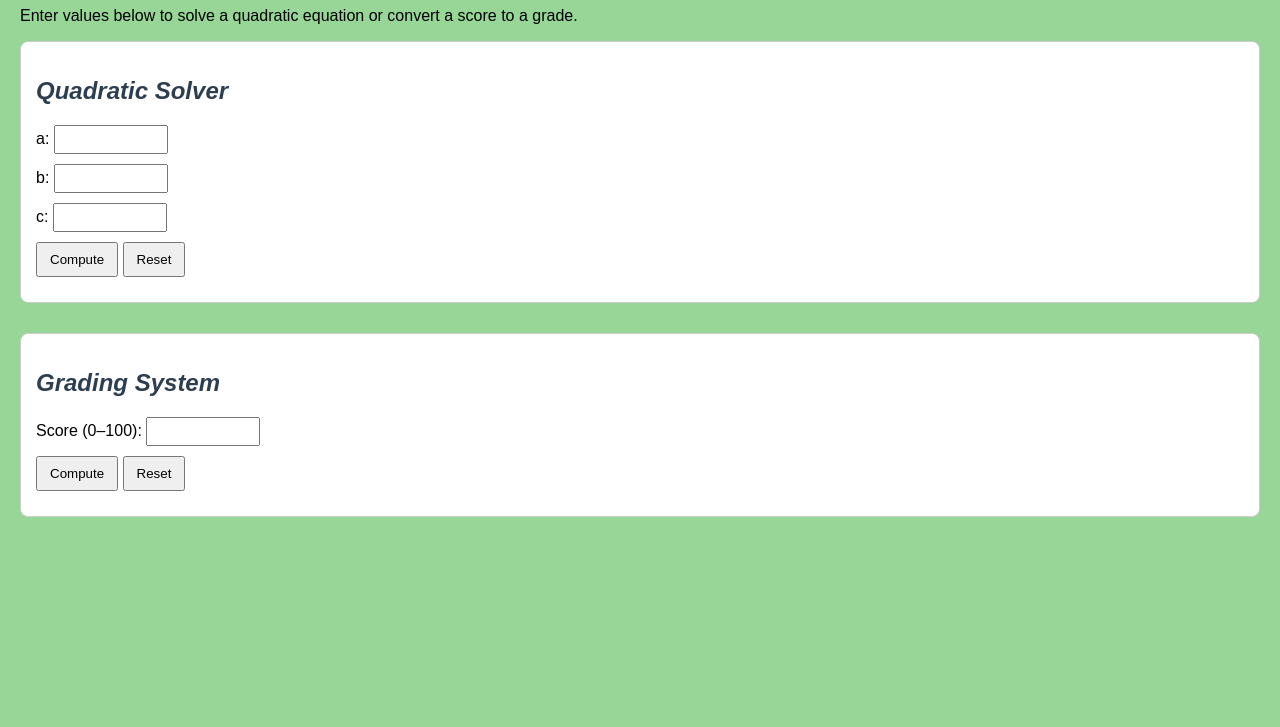
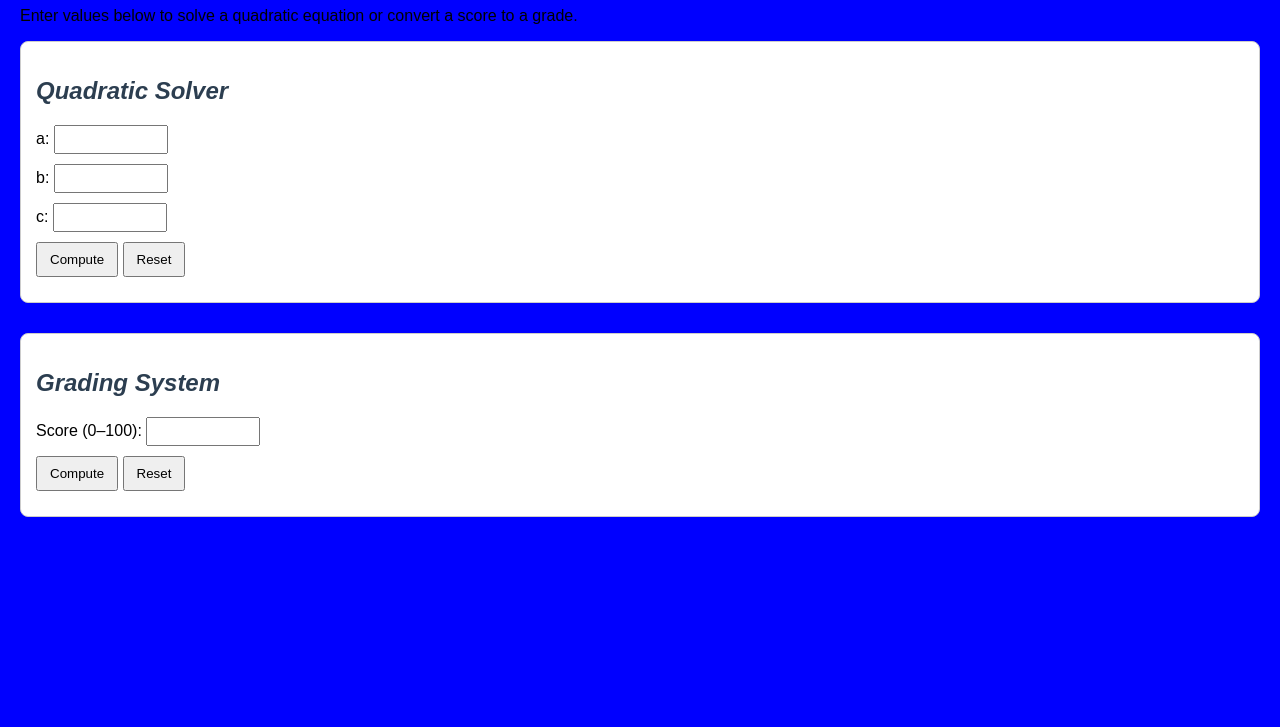
Before and after one commit to KataM1/ICS-Quadratic-Grader--MITI-KATANGA-, a plain HTML site: page index.html in a window 1280 px wide. Shown: the part 73-800 px from the top of the page. Drawn offline with Linux system fonts and the light colour scheme.

Commit message:
changed the background color from light green to blue

```diff
--- a/index.html
+++ b/index.html
@@ -8,7 +8,7 @@
   body {
     font-family: Arial, Helvetica, sans-serif;
     margin: 20px;
-    background-color: hwb(120 44% 22% / 0.719); /* Light green background */
+    background-color: blue; /* blue background */
   }
 
   h2 { color: #2c3e50; }
```
